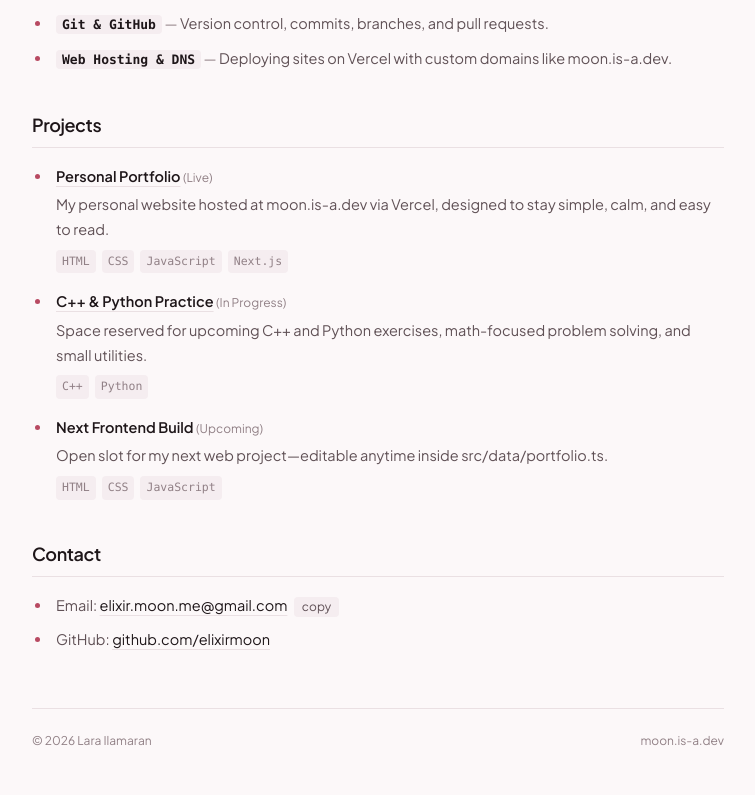
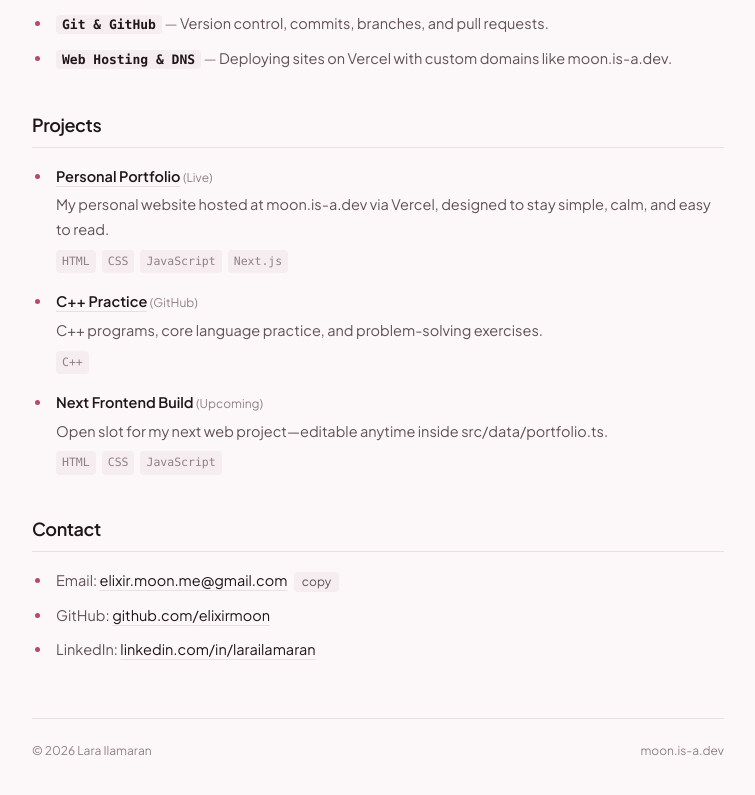
Before and after one commit to elixirmoon/portfolio, a Next.js app: page / in a window 1280 px wide. Shown: the part 525-1320 px from the top of the page, without its empty margins (262-1017 px from the left). Built offline with nearby package versions, Linux system fonts and the light colour scheme.

Commit message:
feat: add LinkedIn profile link and update C++ practice project details

```diff
--- a/src/components/EditorialPortfolio.tsx
+++ b/src/components/EditorialPortfolio.tsx
@@ -199,6 +199,17 @@ export default function EditorialPortfolio() {
               github.com/{PORTFOLIO.handle}
             </a>
           </li>
+          <li className="pl-1">
+            <span>LinkedIn: </span>
+            <a
+              href={PORTFOLIO.linkedin}
+              target="_blank"
+              rel="noreferrer"
+              className="text-[var(--ink)] underline decoration-[var(--rule)] underline-offset-4 hover:decoration-[var(--accent)]"
+            >
+              linkedin.com/in/{PORTFOLIO.linkedinHandle}
+            </a>
+          </li>
         </ul>
       </section>
 
--- a/src/data/portfolio.ts
+++ b/src/data/portfolio.ts
@@ -24,6 +24,8 @@ export const PORTFOLIO = {
   bio: "Computer Science and Mathematics student working with C++ and Python alongside foundational frontend skills in HTML, CSS, and JavaScript—learning deliberately and building step by step.",
   email: "elixir.moon.me@gmail.com",
   github: "https://github.com/elixirmoon",
+  linkedin: "https://www.linkedin.com/in/larailamaran",
+  linkedinHandle: "larailamaran",
 
   skills: [
     {
@@ -86,12 +88,12 @@ export const PORTFOLIO = {
       href: "https://moon.is-a.dev/",
     },
     {
-      title: "C++ & Python Practice",
-      tag: "In Progress",
+      title: "C++ Practice",
+      tag: "GitHub",
       summary:
-        "Space reserved for upcoming C++ and Python exercises, math-focused problem solving, and small utilities.",
-      stack: ["C++", "Python"],
-      href: "https://github.com/elixirmoon",
+        "C++ programs, core language practice, and problem-solving exercises.",
+      stack: ["C++"],
+      href: "https://github.com/elixirmoon/cplusplus",
     },
     {
       title: "Next Frontend Build",
```
